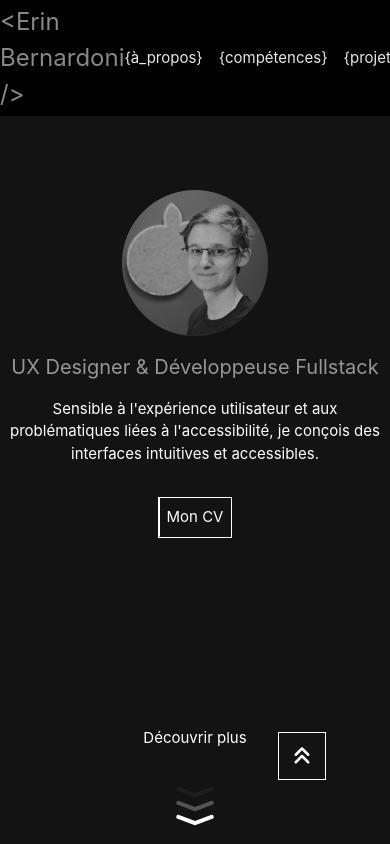
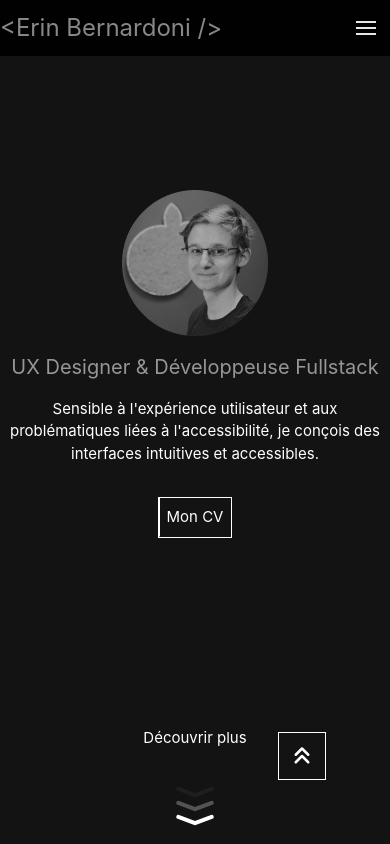
Before and after one commit to Jin-gie/portfolio, a React (Create React App) app: page / in a window 390 px wide. Shown: the top 844 px of the page. Built offline with nearby package versions, Linux system fonts and the light colour scheme.

Commit message:
[Create] Hamburger menu for mobile

```diff
--- a/package.json
+++ b/package.json
@@ -8,12 +8,13 @@
     "@testing-library/react": "^13.4.0",
     "@testing-library/user-event": "^13.5.0",
     "bootstrap": "^5.3.2",
+    "hamburger-react": "^2.5.0",
     "react": "^18.2.0",
     "react-bootstrap": "^2.9.1",
     "react-dom": "^18.2.0",
     "react-multi-carousel": "^2.8.4",
     "react-router-dom": "^6.18.0",
-    "react-scripts": "5.0.1",
+    "react-scripts": "^5.0.1",
     "react-scroll": "^1.9.0",
     "web-vitals": "^2.1.4"
   },
--- a/src/components/Nav/Nav.jsx
+++ b/src/components/Nav/Nav.jsx
@@ -1,42 +1,11 @@
-import React, { useState, useEffect, useRef } from 'react'
+import React, { useEffect } from 'react'
 import "./Nav.css";
-import { useNavigate } from 'react-router-dom';
 import { Link as LinkNav } from 'react-router-dom';
 import { Link as LinkScroll, Events, scrollSpy } from 'react-scroll';
+import NavDesktop from '../NavDesktop/NavDesktop';
+import NavMobile from '../NavMobile/NavMobile';
 
 function Nav(props) {
-  const [selected, setSelected] = useState(0);
-  const navigate = useNavigate();
-
-
-  // useEffect(() => {
-  //   const options = {
-  //     root: null,
-  //     rootMargin: '0px',
-  //     threshold: 0.7,
-  //   };
-
-  //   const observer = new IntersectionObserver((entries) => {
-  //     entries.forEach((entry) => {
-  //       if (entry.isIntersecting) {
-  //         const index = props.sections.findIndex((section) => section.ref === `#${entry.target.id}`);
-  //         setSelected(index);
-  //         console.log(selected)
-  //       }
-  //     });
-  //   }, options);
-
-  //   props.sections.forEach((section) => {
-  //     const target = document.querySelector(section.ref);
-  //     if (target) {
-  //       observer.observe(target);
-  //     }
-  //   });
-
-  //   return () => {
-  //     observer.disconnect();
-  //   };
-  // }, [props.sections]);
 
   useEffect(() => {
     // Registering the 'begin' event and logging it to the console when triggered.
@@ -69,28 +38,8 @@ function Nav(props) {
             <h1 className='mb-0 hover:text-white'>&lt;Erin Bernardoni /&gt;</h1>
           </LinkNav>
         </div>
-        <div className='flex gap-4'>
-          {
-            props.sections.map((section, index) => (
-              <LinkScroll
-                to={section.ref}
-                key={index}
-                id={`nav-${index}`}
-                // className={selected === index ? "nav_selected nav_item hover:cursor-pointer" : "nav_unselected nav_item hover:cursor-pointer"}
-                className='nav_item hover:cursor-pointer'
-                smooth={true}
-                duration={500}
-                spy={true}
-                activeClass={"nav_selected"}
-                spyThrottle={100}
-                hashSpy={true}
-                offset={-75}
-              >
-                {section.to_display}
-              </LinkScroll>
-            ))
-          }
-        </div>
+        <NavDesktop sections={props.sections} />
+        <NavMobile sections={props.sections}/>
       </div>
     </div>
 
--- /dev/null
+++ b/src/components/NavDesktop/NavDesktop.jsx
@@ -0,0 +1,33 @@
+import React from 'react'
+import { Link as LinkScroll } from 'react-scroll'
+
+function NavDesktop(props) {
+  return (
+    <ul className='hidden lg:flex gap-4 mb-0'>
+      {
+        props.sections.map((section, index) => (
+          <li>
+            <LinkScroll
+              to={section.ref}
+              key={index}
+              id={`nav-${index}`}
+              // className={selected === index ? "nav_selected nav_item hover:cursor-pointer" : "nav_unselected nav_item hover:cursor-pointer"}
+              className='nav_item hover:cursor-pointer hover:font-bold'
+              smooth={true}
+              duration={500}
+              spy={true}
+              activeClass={"nav_selected"}
+              spyThrottle={100}
+              hashSpy={true}
+              offset={-75}
+            >
+              {section.to_display}
+            </LinkScroll>
+          </li>
+        ))
+      }
+    </ul>
+  )
+}
+
+export default NavDesktop
--- /dev/null
+++ b/src/components/NavMobile/NavMobile.jsx
@@ -0,0 +1,50 @@
+import React, { useRef, useState } from 'react'
+import { Twirl as Hamburger } from 'hamburger-react'
+import { Link as LinkScroll } from 'react-scroll'
+
+function NavMobile(props) {
+  const [isOpen, setIsOpen] = useState(false);
+  const ref = useRef(null);
+
+  return (
+    <div ref={ref} className='lg:hidden'>
+      <Hamburger
+        toggled={isOpen}
+        size={20}
+        toggle={setIsOpen}
+      />
+
+      {isOpen && (
+        <div className='fixed left-0 shadow-4xl right-0 p-5 pt-0 bg-neutral-950 h-full'>
+          <ul className='flex flex-col gap-4 mt-8'>
+            {
+              props.sections.map((section, index) => (
+                <li>
+                  <LinkScroll
+                    to={section.ref}
+                    key={index}
+                    id={`nav-${index}`}
+                    className='nav_item hover:cursor-pointer hover:font-bold'
+                    smooth={true}
+                    duration={500}
+                    spy={true}
+                    activeClass={"nav_selected"}
+                    spyThrottle={100}
+                    hashSpy={true}
+                    offset={-75}
+                    onClick={() => setIsOpen((prev) => !(prev))}
+                  >
+                    {section.to_display}
+                  </LinkScroll>
+                </li>
+              ))
+            }
+          </ul>
+
+        </div>
+      )}
+    </div>
+  )
+}
+
+export default NavMobile
```
Also changed, not shown: src/components/NavDesktop/NavDesktop.css (added), src/components/NavMobile/NavMobile.css (added), 1 other file (tests, documents, lock files or other folders).
